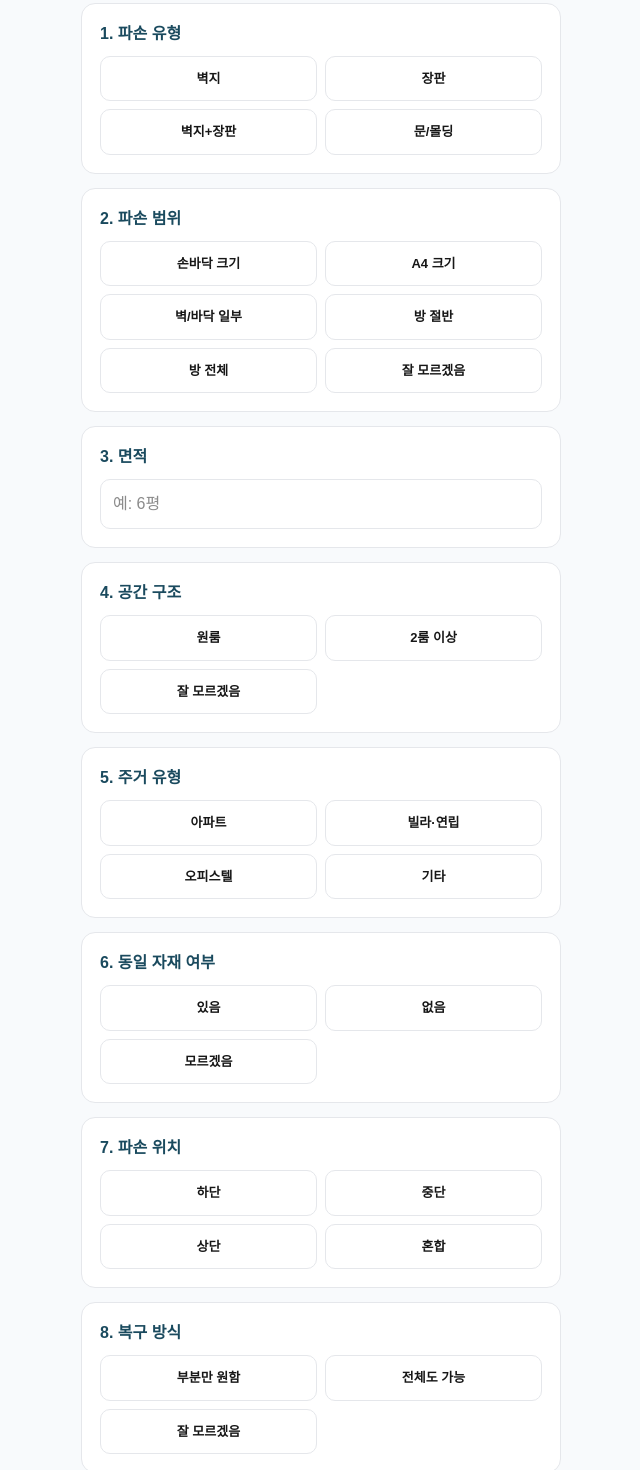
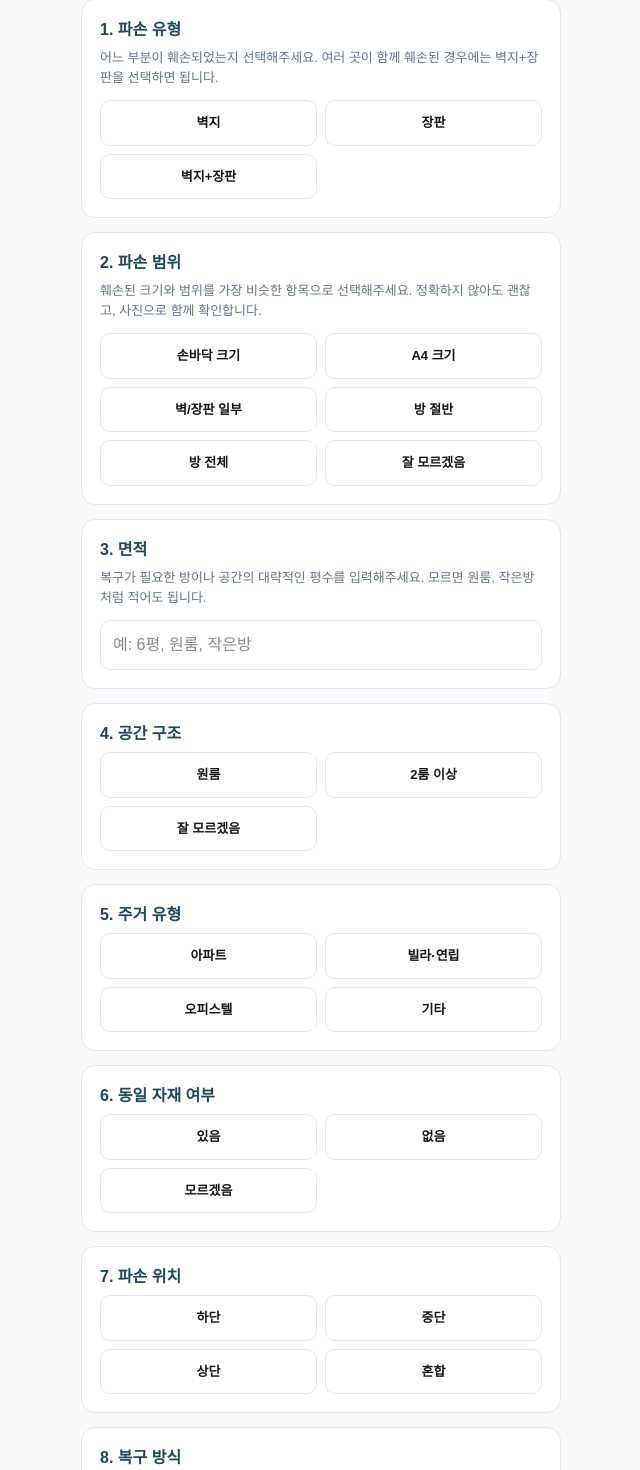
Before and after one commit to petroom-maker/petroom-app, a Next.js app: page / in a window 1280 px wide. Shown: the part 630-2100 px from the top of the page, without its empty margins (319-959 px from the left). Built offline with nearby package versions, Linux system fonts and the light colour scheme.

Commit message:
Improve estimate form guidance

```diff
--- a/app/page.tsx
+++ b/app/page.tsx
@@ -57,9 +57,16 @@ export default function PetRoomForm() {
 
   const label = {
     fontWeight: '700',
-    marginBottom: '10px',
+    marginBottom: '6px',
     display: 'block',
     color: mainColor,
+  };
+
+  const helpText = {
+    margin: '0 0 12px',
+    color: '#64748b',
+    fontSize: '13px',
+    lineHeight: 1.55,
   };
 
   const btn = (active: boolean) => ({
@@ -252,15 +259,23 @@ export default function PetRoomForm() {
 
         <div style={card}>
           <label style={label}>1. 파손 유형</label>
-          {selectBox('damageType', ['벽지', '장판', '벽지+장판', '문/몰딩'])}
+          <p style={helpText}>
+            어느 부분이 훼손되었는지 선택해주세요. 여러 곳이 함께 훼손된 경우에는
+            벽지+장판을 선택하면 됩니다.
+          </p>
+          {selectBox('damageType', ['벽지', '장판', '벽지+장판'])}
         </div>
 
         <div style={card}>
           <label style={label}>2. 파손 범위</label>
+          <p style={helpText}>
+            훼손된 크기와 범위를 가장 비슷한 항목으로 선택해주세요. 정확하지 않아도 괜찮고,
+            사진으로 함께 확인합니다.
+          </p>
           {selectBox('damageRange', [
             '손바닥 크기',
             'A4 크기',
-            '벽/바닥 일부',
+            '벽/장판 일부',
             '방 절반',
             '방 전체',
             '잘 모르겠음',
@@ -269,8 +284,12 @@ export default function PetRoomForm() {
 
         <div style={card}>
           <label style={label}>3. 면적</label>
+          <p style={helpText}>
+            복구가 필요한 방이나 공간의 대략적인 평수를 입력해주세요. 모르면 원룸, 작은방처럼
+            적어도 됩니다.
+          </p>
           <input
-            placeholder="예: 6평"
+            placeholder="예: 6평, 원룸, 작은방"
             style={{
               width: '100%',
               padding: '12px',
@@ -304,7 +323,11 @@ export default function PetRoomForm() {
 
         <div style={card}>
           <label style={label}>8. 복구 방식</label>
-          {selectBox('repairIntent', ['부분만 원함', '전체도 가능', '잘 모르겠음'])}
+          <p style={helpText}>
+            훼손된 부분만 고치고 싶은지, 색 차이나 자재 문제 때문에 전체 시공도 고려 가능한지
+            선택해주세요.
+          </p>
+          {selectBox('repairIntent', ['부분만 원함', '전체도 가능'])}
         </div>
 
         <div style={card}>
```
